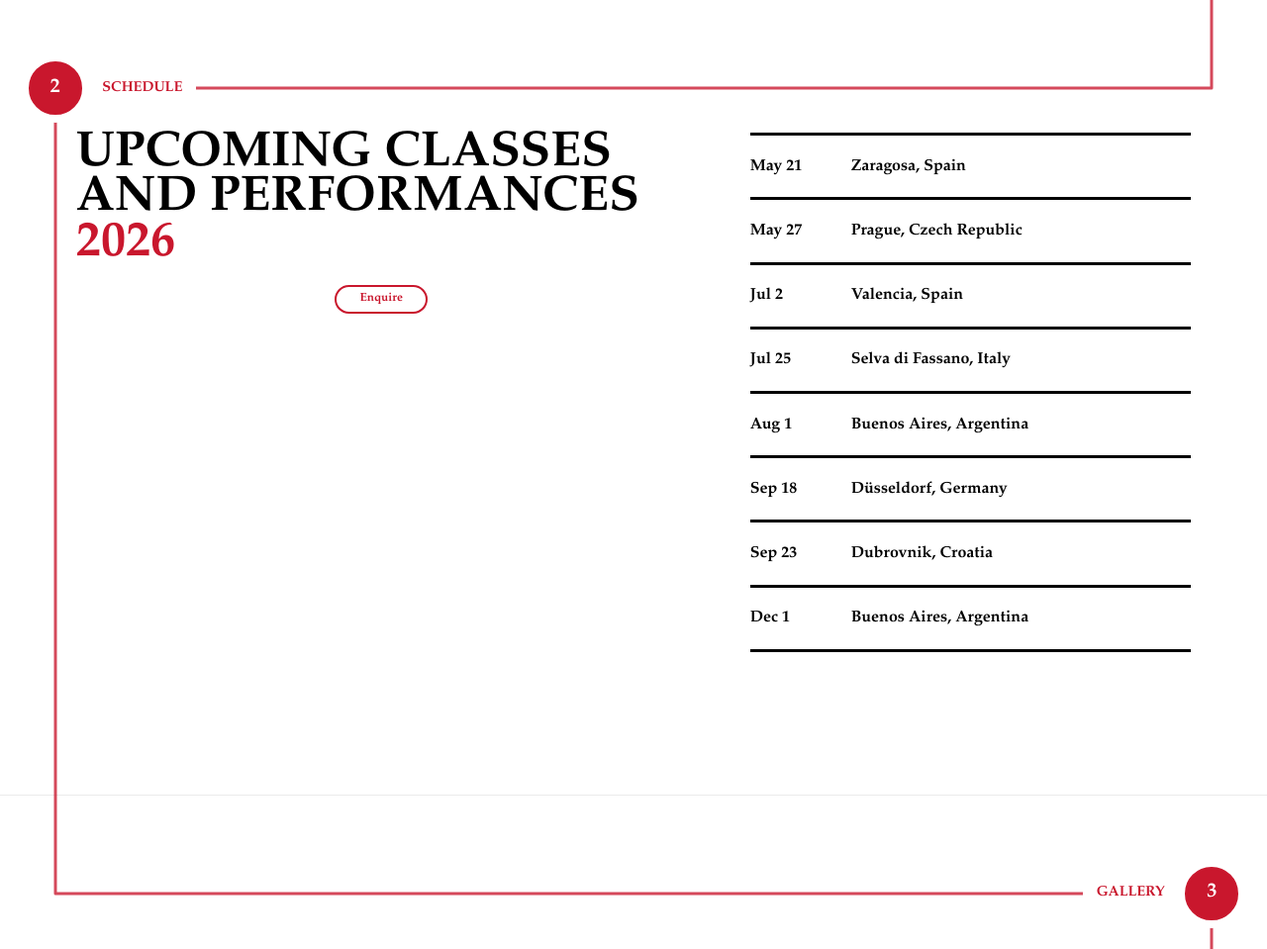
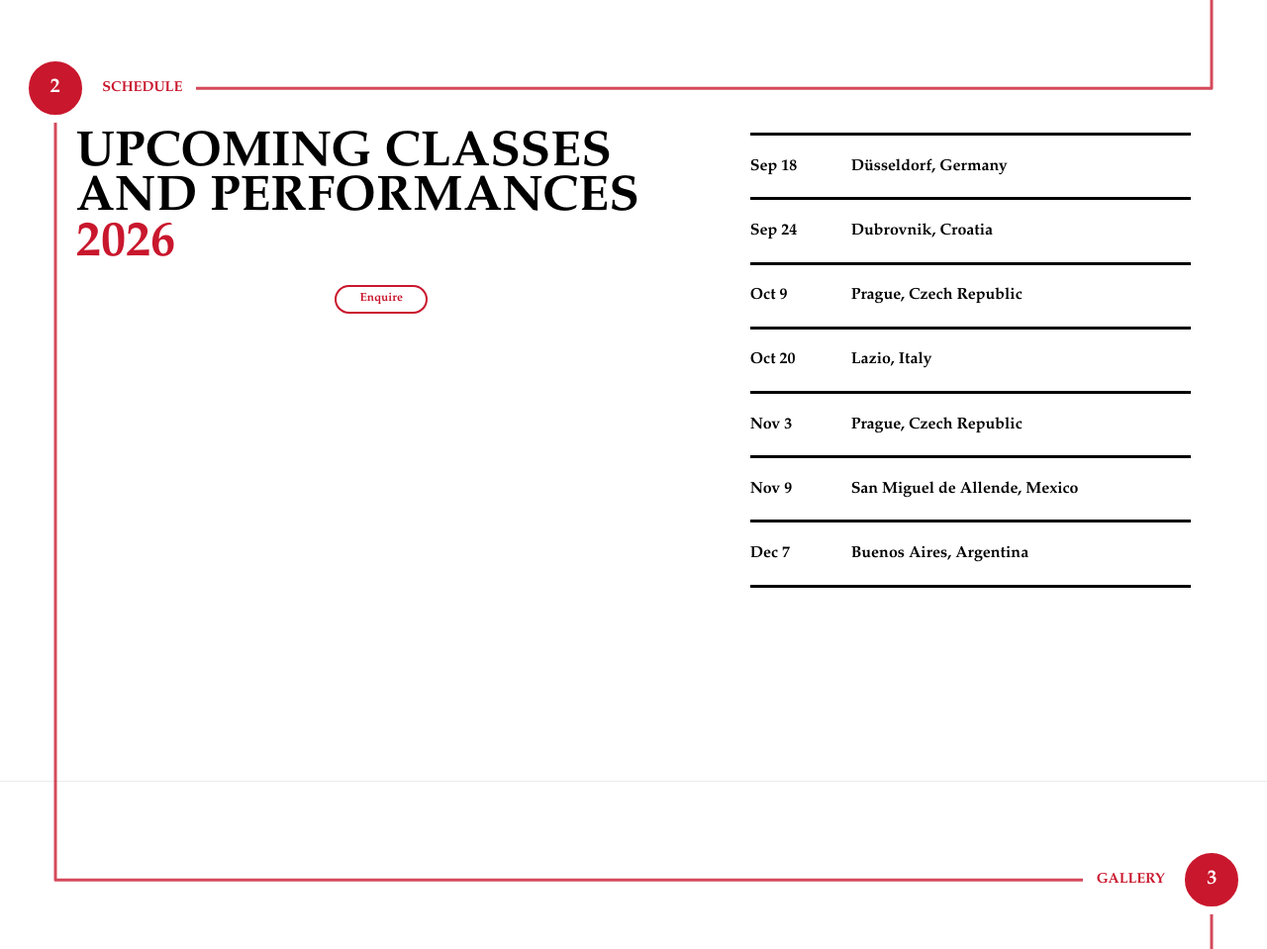
Before and after one commit to MKaratsioris/Moro-Website, a plain HTML site: page pages/en.html in a window 1280 px wide. Shown: the part 1779-2738 px from the top of the page at 99% size. Drawn offline with Linux system fonts and the light colour scheme.

Commit message:
Update schedule end of 2026 in English

```diff
--- a/pages/en.html
+++ b/pages/en.html
@@ -531,63 +531,31 @@
         </div>
         <div class="schedule-list">
           <article>
-            <time datetime="2026-05-21">May 21</time>
-            <span>Zaragosa, Spain</span>
-          </article>
-          <article>
-            <time datetime="2026-05-27">May 27</time>
-            <span>Prague, Czech Republic</span>
-          </article>
-          <!-- <article>
-            <time datetime="2026-06-01">Jun 1</time>
-            <span>Bogota & Kali, Colombia</span>
-          </article> -->
-          <!-- <article>
-            <time datetime="2026-06-17">Jun 17</time>
-            <span>Prague, Czech Republic</span>
-          </article> -->
-          <!-- <article>
-            <time datetime="2026-06-21">Jun 21</time>
-            <span>Aukland, New Zealand</span>
-          </article> -->
-          <!-- <article>
-            <time datetime="2026-06-26">Jun 26</time>
-            <span>Prague, Czech Republic</span>
-          </article> -->
-          <article>
-            <time datetime="2026-07-02">Jul 2</time>
-            <span>Valencia, Spain</span>
-          </article>
-          <!-- <article>
-            <time datetime="2026-07-06">Jul 6</time>
-            <span>Moscow, Russia</span>
-          </article> -->
-          <article>
-            <time datetime="2026-07-25">Jul 25</time>
-            <span>Selva di Fassano, Italy</span>
-          </article>
-          <article>
-            <time datetime="2026-08-01">Aug 1</time>
-            <span>Buenos Aires, Argentina</span>
-          </article>
-          <article>
             <time datetime="2026-09-18">Sep 18</time>
             <span>Düsseldorf, Germany</span>
           </article>
           <article>
-            <time datetime="2026-09-23">Sep 23</time>
+            <time datetime="2026-09-24">Sep 24</time>
             <span>Dubrovnik, Croatia</span>
           </article>
-          <!-- <article>
+          <article>
+            <time datetime="2026-10-09">Oct 9</time>
+            <span>Prague, Czech Republic</span>
+          </article>
+          <article>
+            <time datetime="2026-10-20">Oct 20</time>
+            <span>Lazio, Italy</span>
+          </article>
+          <article>
+            <time datetime="2026-11-03">Nov 3</time>
+            <span>Prague, Czech Republic</span>
+          </article>
+          <article>
             <time datetime="2026-11-09">Nov 9</time>
-            <span>Mexico</span>
-          </article> -->
-          <!-- <article>
-            <time datetime="2026-11-17">Nov 17</time>
-            <span>Moscow, Russia</span>
-          </article> -->
+            <span>San Miguel de Allende, Mexico</span>
+          </article>
           <article>
-            <time datetime="2026-12-01">Dec 1</time>
+            <time datetime="2026-12-07">Dec 7</time>
             <span>Buenos Aires, Argentina</span>
           </article>
         </div>
```
